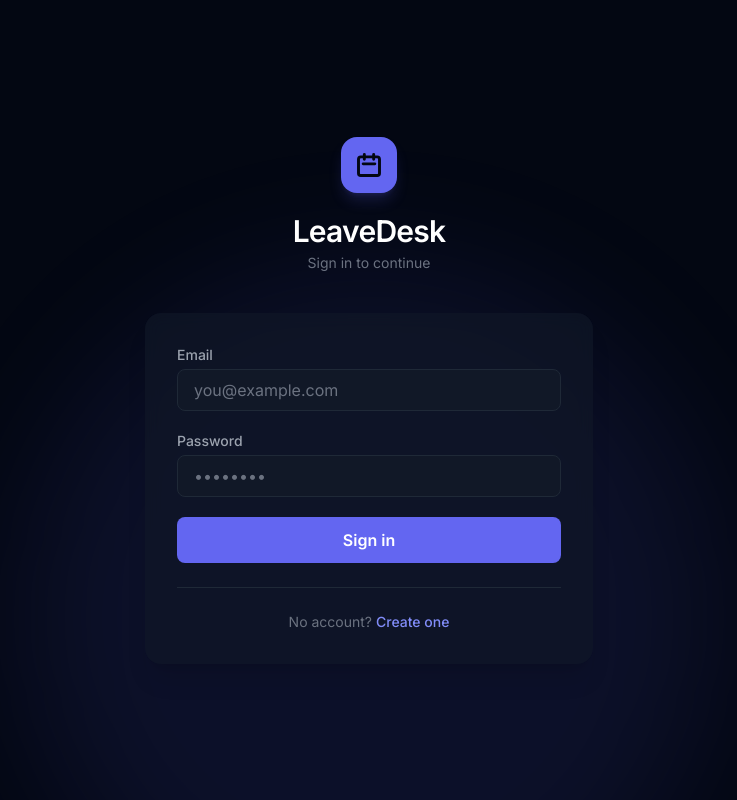
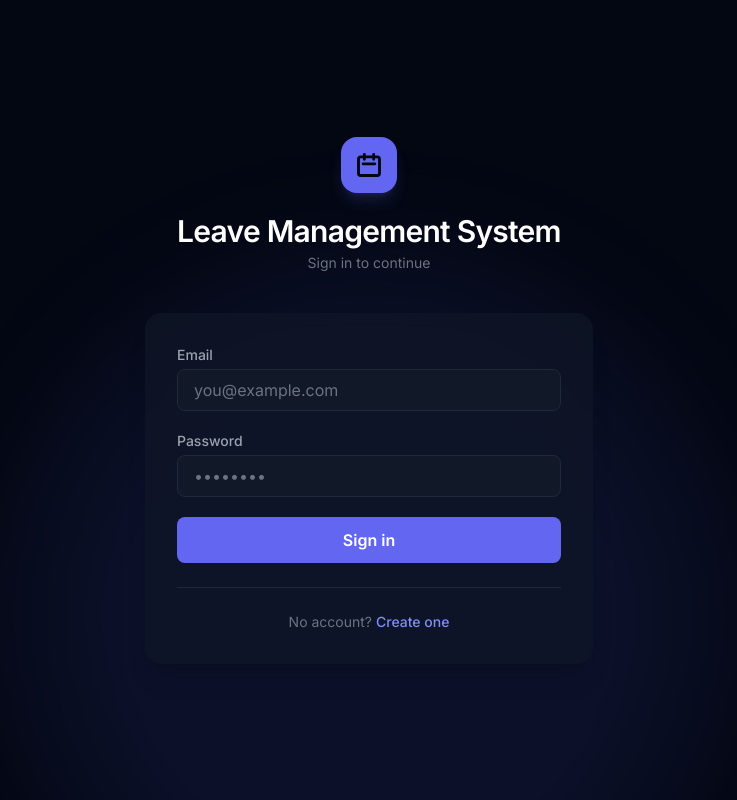
Before and after one commit to eeshalteluri/leave-management-system, a Vue app in the folder frontend/: page /login in a window 1280 px wide. Shown: the whole page, without its empty margins (271-1008 px from the left). Built offline with nearby package versions, Linux system fonts and the light colour scheme; no server answers.

Commit message:
Added README markdown file for the frotnend

```diff
--- a/frontend/index.html
+++ b/frontend/index.html
@@ -4,7 +4,7 @@
     <meta charset="UTF-8" />
     <link rel="icon" type="image/svg+xml" href="/vite.svg" />
     <meta name="viewport" content="width=device-width, initial-scale=1.0" />
-    <title>frontend</title>
+    <title>Leave Management System</title>
   </head>
   <body>
     <div id="app"></div>
--- a/frontend/src/components/Navbar.vue
+++ b/frontend/src/components/Navbar.vue
@@ -30,7 +30,7 @@
           </div>
 
           <span class="font-bold text-white tracking-tight text-lg">
-            LeaveDesk
+            LMS
           </span>
 
         </div>
--- a/frontend/src/views/LoginView.vue
+++ b/frontend/src/views/LoginView.vue
@@ -32,7 +32,7 @@
         </div>
 
         <h1 class="text-3xl font-bold text-white tracking-tight">
-          LeaveDesk
+          Leave Management System
         </h1>
 
         <p class="text-gray-500 text-sm mt-1">
--- a/frontend/src/views/SignupView.vue
+++ b/frontend/src/views/SignupView.vue
@@ -13,7 +13,7 @@
           </svg>
         </div>
         <h1 class="text-3xl font-display font-bold text-white tracking-tight">Create account</h1>
-        <p class="text-gray-500 text-sm mt-1">Join LeaveDesk today</p>
+        <p class="text-gray-500 text-sm mt-1">Join LMS today</p>
       </div>
 
       <div class="card border-gray-800">
```
Also changed, not shown: 1 other file (tests, documents, lock files or other folders).
